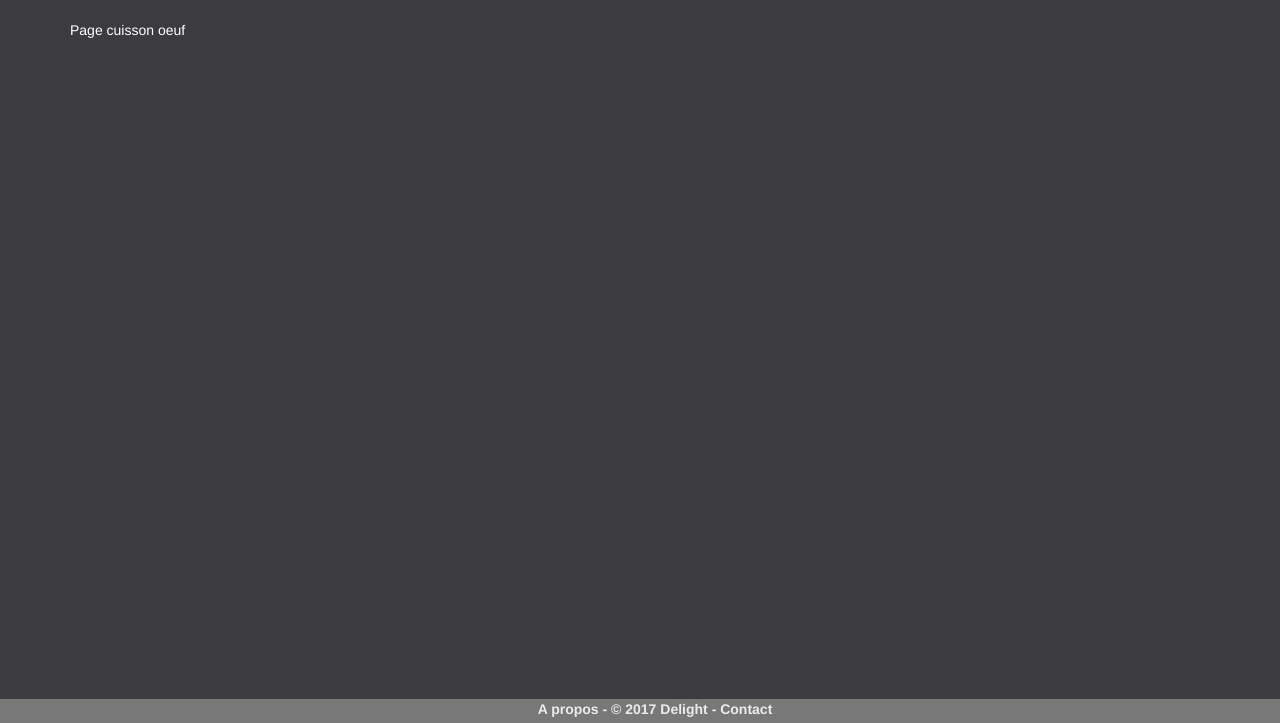
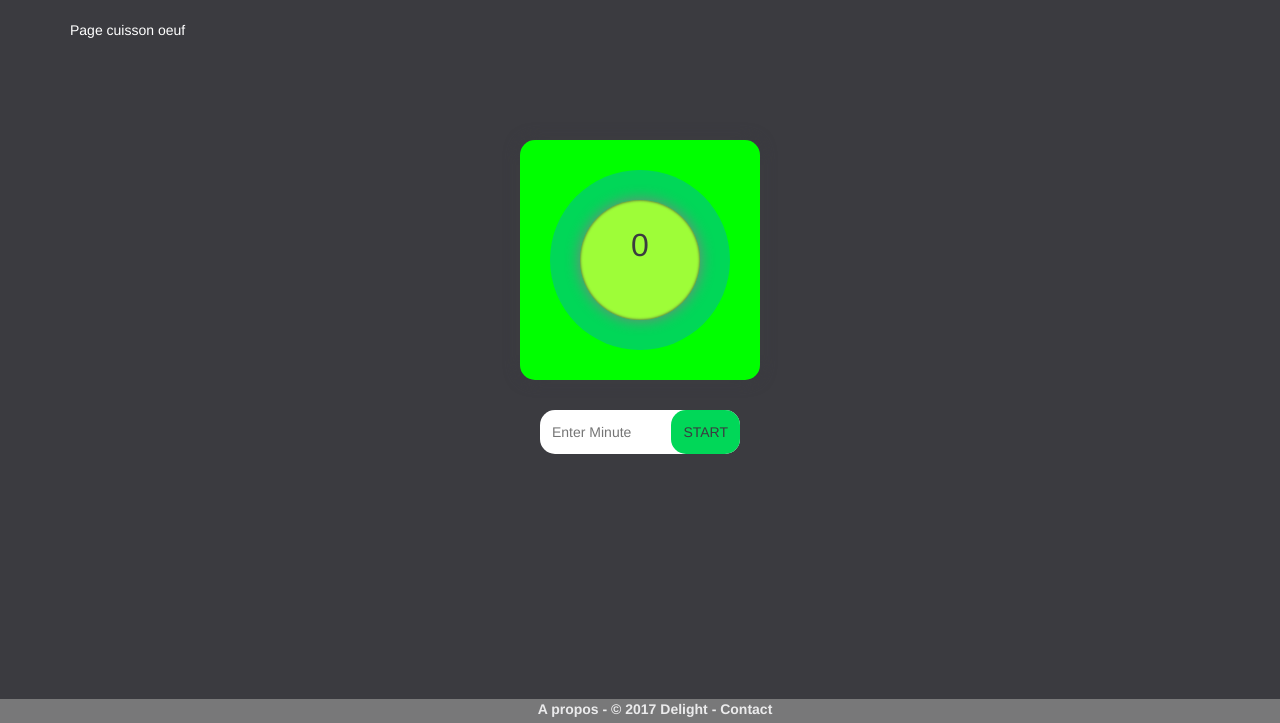
Before and after one commit to scrapp3rz/Delite, a PHP site: page /pagePerfectEgg.php in a window 1280 px wide. Shown: the part 77-800 px from the top of the page. Run offline with PHP 8.4, Linux system fonts and the light colour scheme.

Commit message:
ajout du css timer

```diff
--- a/assets/css/style.css
+++ b/assets/css/style.css
@@ -799,3 +776,121 @@ margin-bottom: auto;
     border-radius: 15px;
 	opacity: 1;
 }
+
+
+
+
+/*
+CSS du TIMER    /////////                                    DEBUT
+==================================================================
+==================================================================
+*/
+
+
+*,:after,:before{box-sizing:border-box}
+.pull-left{float:left}
+.pull-right{float:right}
+.clearfix:after,.clearfix:before{content:'';display:table}
+.clearfix:after{clear:both;display:block}
+
+.clock:before,
+.count:after{
+	content:'';
+	position:absolute;
+}
+
+
+.clock-wrap{
+	margin:auto;
+	width:240px;
+	height:240px;
+	margin-top:100px;
+	position:relative;
+	border-radius:15px;
+	background-color:#00FF00;
+	box-shadow:0 0 15px #3B3B40;
+}
+.clock{
+	top:50%;
+	left:50%;
+	width:180px;
+	height:180px;
+	border-radius:50%;
+	position:absolute;
+	margin-top:-90px;
+	margin-left:-90px;
+	background-color:#01D758;
+}
+.clock:before{
+	top:50%;
+	left:50%;
+	width:120px;
+	height:120px;
+	margin-top:-60px;
+	margin-left:-60px;
+	border-radius:inherit;
+	background-color:#9EFD38;
+	box-shadow:0 0 15px #808080, 0 0 3px #3B3B40 inset;
+
+}
+.count{
+	width:100%;
+	color:#3B3B40;
+	height:100%;
+	padding:50px;
+	font-size:32px;
+	font-weight:500;
+	line-height:50px;
+	position:absolute;
+	text-align:center;
+
+}
+.count:after{
+	width:100%;
+	display:block;
+	font-size:18px;
+	font-weight:300;
+	line-height:18px;
+	text-align:center;
+	position:relative;
+}
+.count.sec:after{content:'sec'}
+.count.min:after{content:'min'}
+.action{
+	margin:auto;
+	max-width:200px;
+}
+.action .input{
+	margin-top:30px;
+	position:relative;
+	color:#3B3B40;
+}
+.action .input-num{
+	width:100%;
+	border:none;
+	padding:12px;
+	border-radius:15px;
+}
+.action .input-btn{
+	top:0;
+	right:0;
+	color:#3B3B40;
+	border:none;
+	border:none;
+	padding:12px;
+	position:absolute;
+	border-radius:15px;
+	background-color:#01D758;
+	text-transform:uppercase;
+}
+.tbl{display:table;width:100%}
+.tbl .col{display:table-cell}
+
+
+
+
+/*
+CSS du TIMER    /////////                                      FIN
+==================================================================
+==================================================================
+*/
--- a/pagePerfectEgg.php
+++ b/pagePerfectEgg.php
@@ -3,7 +3,19 @@
    Page cuisson oeuf
 </div>
 
-<div class=" ">
+<div class="container-fluid">
+
+<div class="clock-wrap">
+	<div class="clock pro-0">
+		<span class="count">0</span>
+	</div>
+</div>
+<div class="action">
+	<div class="input">
+		<input class="input-num" type="number" min="1" placeholder="Enter Minute"><input data-action="start" class="input-btn" type="button" value="Start">
+	</div>
+</div>
+
 
 </div>
 
```
Also changed, not shown: other parts of assets/css/style.css (+28 -51 lines).
